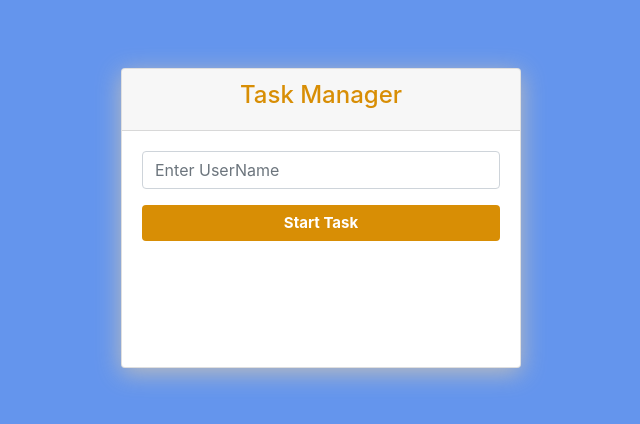
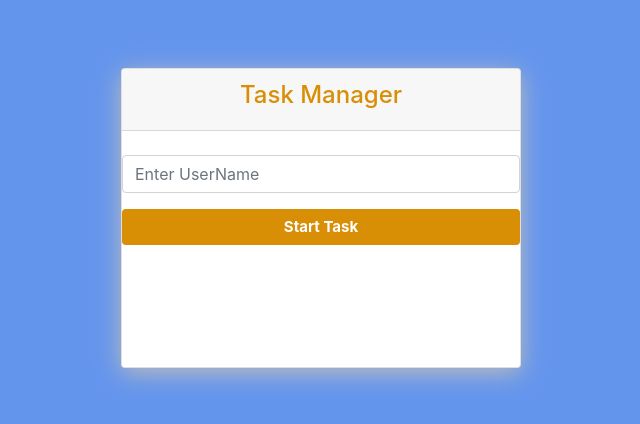
Before and after one commit to Makavura/taskManagementSystem, an Angular app: page / in a window 1280 px wide. Shown: the part 182-606 px from the top of the page, without its empty margins (319-959 px from the left). Built offline with nearby package versions, Linux system fonts and the light colour scheme.

Commit message:
define user model | Implement ngForms & validation

```diff
--- /dev/null
+++ b/src/app/_models/user.ts
@@ -0,0 +1,3 @@
+export class User {
+    constructor(public username: string = null, public id?: number, public personid?: string) {}
+}
--- a/src/app/app.module.ts
+++ b/src/app/app.module.ts
@@ -1,5 +1,6 @@
 import { BrowserModule } from '@angular/platform-browser';
-import { NgModule } from '@angular/core';
+import { NgModule, NO_ERRORS_SCHEMA } from '@angular/core';
+import { FormsModule} from '@angular/forms';
 
 import { AppRoutingModule } from './app-routing.module';
 import { AppComponent } from './app.component';
@@ -12,8 +13,10 @@ import { CreateUserComponent } from './create-user/create-user.component';
   ],
   imports: [
     BrowserModule,
-    AppRoutingModule
+    AppRoutingModule,
+    FormsModule
   ],
+  schemas: [ NO_ERRORS_SCHEMA ],
   providers: [],
   bootstrap: [AppComponent]
 })
--- a/src/app/create-user/create-user.component.html
+++ b/src/app/create-user/create-user.component.html
@@ -1,24 +1,18 @@
 <div class="user">
   <div class="row">
     <div class="card">
-
-
       <div class="card-header text-center">
-   <h4>
-Task Manager
-</h4>
+        <h4> Task Manager</h4>
       </div>
-<div class="card-body">
-<form>
-<div class="form-group">
-<input type="text" class="form-control" id="userName" aria-describedby="emailHelp" placeholder="Enter UserName">
+      <form (ngSubmit)="userForm.form.valid && logUser(userForm)" #userForm="ngForm">
+        <div class="form-group mt-4">
+          <input class="form-control" [(ngModel)]="model.username" name="username" type="text" #username="ngModel" placeholder="Enter UserName" required />
         </div>
-<button type="submit" class="btn btn-block" >Start Task</button>
-<!-- <br> -->
-<!-- <br> -->
-<!-- <br>   -->
+        <div *ngIf="username.invalid && userForm.submitted" class="card-error">
+          <div *ngIf="username.errors.required">User name is required</div>
+        </div>
+        <button type="submit" class="btn btn-block">Start Task</button>
       </form>
     </div>
   </div>
 </div>
-</div>
--- a/src/app/create-user/create-user.component.ts
+++ b/src/app/create-user/create-user.component.ts
@@ -1,4 +1,5 @@
 import { Component, OnInit } from '@angular/core';
+import { User } from '../_models/user';
 
 @Component({
   selector: 'app-create-user',
@@ -6,10 +7,14 @@ import { Component, OnInit } from '@angular/core';
   styleUrls: ['./create-user.component.css']
 })
 export class CreateUserComponent implements OnInit {
+  model = new User();
 
   constructor() { }
 
   ngOnInit() {
   }
 
+  logUser(userf) {
+    console.log(userf);
+ }
 }
```
Lines whose indentation alone changed are shown as unchanged.
